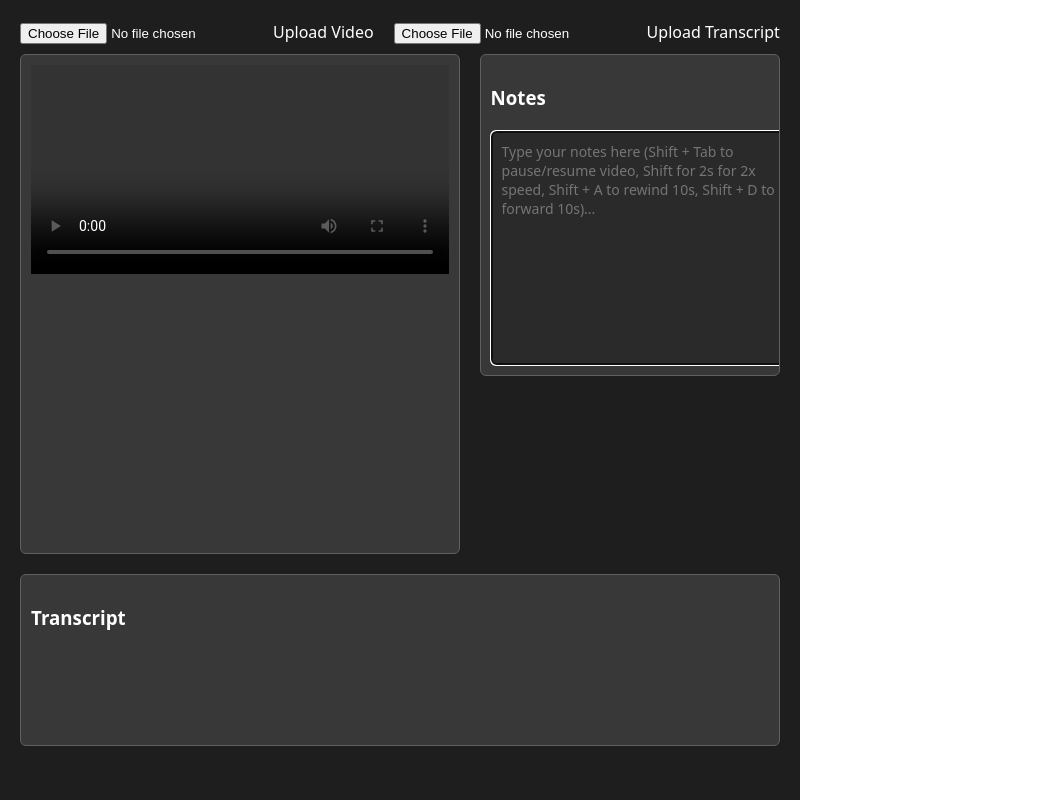
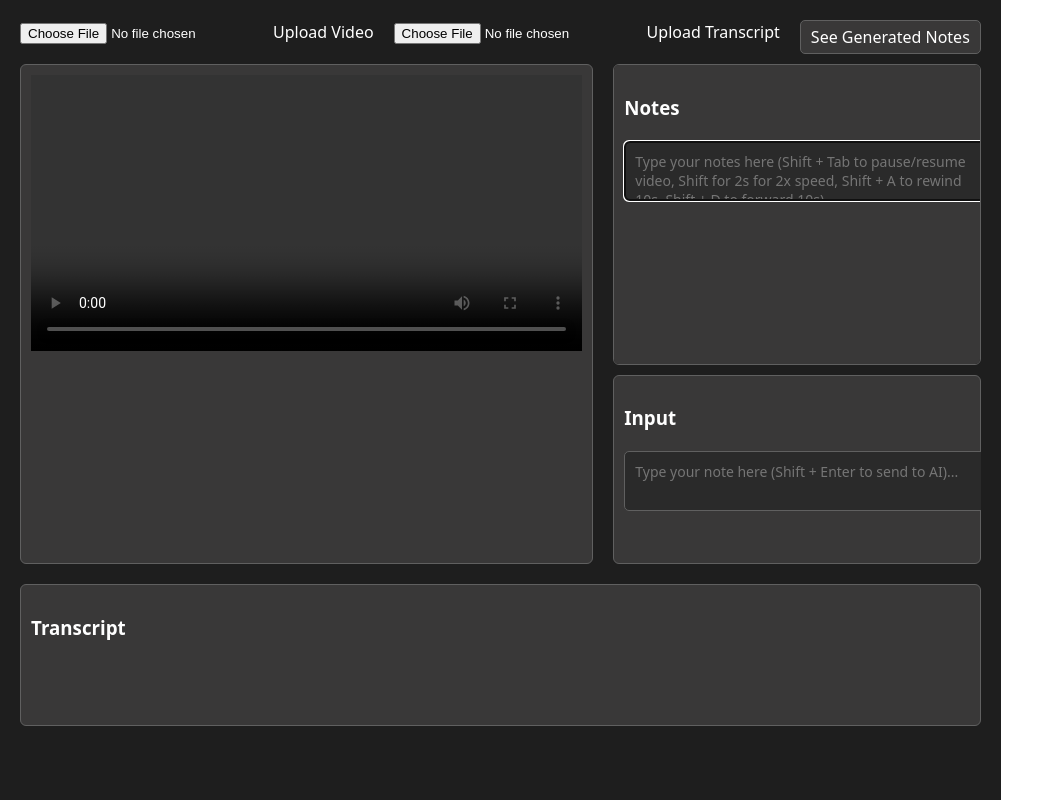
Before and after one commit to Yashh33/tweakscript-frontend, a React (Vite) app: page /tweakscript-nonai in a window 1280 px wide. Shown: the whole page, without its empty margins (0-1044 px from the left). Built offline with nearby package versions, Linux system fonts and the light colour scheme.

Commit message:
added input panel in tweakscript + nonai

```diff
--- a/src/pages/tweakscript-nonai/NonAI.jsx
+++ b/src/pages/tweakscript-nonai/NonAI.jsx
@@ -1,19 +1,27 @@
+// src/pages/tweakscript-nonai/NonAI.jsx
 import React, { useState, useRef, useEffect } from "react";
 import "./nonai.css";
 
+const BASE_URL = import.meta.env.VITE_BACKEND_URL || "http://127.0.0.1:8000";
+
 function NonAI() {
   const [selectedText, setSelectedText] = useState("");
-  const [notes, setNotes] = useState("");
+  const [notes, setNotes] = useState(""); // For Notes panel
+  const [inputNotes, setInputNotes] = useState(""); // For Input panel
   const [transcript, setTranscript] = useState([]);
   const [videoSrc, setVideoSrc] = useState(null);
   const [currentLineIndex, setCurrentLineIndex] = useState(null);
+  const [outputs, setOutputs] = useState([]);
+  const [showPopup, setShowPopup] = useState(false);
 
   const videoRef = useRef();
   const pausedDueToSelection = useRef(false);
   const pausedDueToTyping = useRef(false);
-  const textareaRef = useRef(null);
+  const notesTextareaRef = useRef(null); // Ref for Notes panel
+  const inputTextareaRef = useRef(null); // Ref for Input panel
   const shiftHoldTimer = useRef(null);
   const speedSetByShift = useRef(false);
+  const scrollPosition = useRef(0); // To store and restore scroll position
 
   // 🔁 SPACEBAR TOGGLE SPEED LOGIC + NEW SHORTCUTS
   useEffect(() => {
@@ -39,8 +47,10 @@ function NonAI() {
           }
         }
         // Ensure textarea stays focused
-        if (textareaRef.current) {
-          textareaRef.current.focus();
+        if (notesTextareaRef.current) {
+          notesTextareaRef.current.focus();
+        } else if (inputTextareaRef.current) {
+          inputTextareaRef.current.focus();
         }
       } else if (e.key === "Shift") {
         if (!shiftHeldStart) {
@@ -194,7 +204,7 @@ function NonAI() {
     setVideoSrc(url);
   };
 
-  // Handle note input change to add timestamp for new points
+  // Handle note input change for Notes panel
   const handleNoteChange = (e) => {
     const newValue = e.target.value;
     const cursorPos = e.target.selectionStart;
@@ -213,6 +223,118 @@ function NonAI() {
     } else {
       setNotes(newValue);
     }
+    // Restore scroll position after state update
+    setTimeout(() => window.scrollTo(0, scrollPosition.current), 0);
+  };
+
+  // Handle input change for Input panel
+  const handleInputChange = (e) => {
+    const newValue = e.target.value;
+    const cursorPos = e.target.selectionStart;
+    const currentChar = newValue[cursorPos - 1];
+
+    // Check if starting a new point (first char after \n\n or at start)
+    const isNewPoint =
+      cursorPos === 1 ||
+      (cursorPos >= 2 && newValue.slice(0, cursorPos - 1).endsWith("\n\n"));
+
+    if (isNewPoint && currentChar && videoRef.current) {
+      const timestamp = formatTime(Math.floor(videoRef.current.currentTime));
+      const beforeCursor = newValue.slice(0, cursorPos - 1);
+      const afterCursor = newValue.slice(cursorPos - 1);
+      setInputNotes(`${beforeCursor}[${timestamp}] ${afterCursor}`);
+    } else {
+      setInputNotes(newValue);
+    }
+    // Restore scroll position after state update
+    setTimeout(() => window.scrollTo(0, scrollPosition.current), 0);
+  };
+
+  // Handle Shift + Enter to send input note to LLM
+  const handleInputKeyDown = (e) => {
+    if (e.key === "Enter" && e.shiftKey && inputNotes.trim()) {
+      e.preventDefault();
+      const endTime = videoRef.current ? Math.floor(videoRef.current.currentTime) : 0;
+      const endTimestamp = formatTime(endTime);
+      const fullNote = `${inputNotes}\n[${endTimestamp}]`;
+      sendToLLM(fullNote, endTime);
+      setInputNotes("");
+    }
+  };
+
+  // Parse timestamps from note text
+  const parseTimestampsFromNote = (text) => {
+    const regex = /\[(\d{2}):(\d{2})\]/g;
+    let matches = [];
+    let match;
+    while ((match = regex.exec(text)) !== null) {
+      const min = parseInt(match[1]);
+      const sec = parseInt(match[2]);
+      matches.push(min * 60 + sec);
+    }
+    return matches;
+  };
+
+  // Send note and transcript segment to LLM
+  const sendToLLM = async (fullNote, endTime) => {
+    const timestamps = parseTimestampsFromNote(fullNote);
+    if (timestamps.length === 0) return;
+
+    const startTime = Math.min(...timestamps);
+    const segment = transcript
+      .filter((line) => line.start >= startTime && line.start < endTime)
+      .map((line) => line.text)
+      .join("\n");
+
+    // const llmPrompt = "ewrite the Rnote in a clear, concise manner, identifying common terms from the notes and the context from the transcript to make it professional third-person. Also append the timestamps too.";
+
+    const llmPrompt = "You are a professional note-taking assistant for video calls, specializing in rewriting quick user notes into structured summaries using context from the transcript.\n\nUser Notes: {notes}\n\nTranscript Segment: {transcript}\n\nInstructions:\n- The user has noted important keywords from the video. Use the transcript segment (which includes timestamps) to add relevant context to these keywords.\n- Create a concise headline that summarizes the noted keywords with added context in third-person format.\n- Follow the headline with 1-4 bullet points, each in third-person, with better sentence formation, focusing on the noted keywords and transcript context.\n- Prepend the headline with the starting timestamp from the notes.\n- Prepend each bullet point with a timestamp from the transcript that best matches the content.\n- Stick strictly to the content in the notes and transcript; do not add, remove, or invent information.\n- Output format exactly as follows:\n\nHeadline: [Starting Timestamp] Summary Headline\n\n- [Timestamp] Bullet point 1\n- [Timestamp] Bullet point 2\n...";
+
+    try {
+      const response = await fetch(`${BASE_URL}/transform`, {
+        method: "POST",
+        headers: { "Content-Type": "application/json" },
+        body: JSON.stringify({
+          prompt: llmPrompt,
+          notes: `Notes: ${fullNote}\nTranscript: ${segment}`,
+        }),
+      });
+
+      const data = await response.json();
+      setOutputs((prev) => [...prev, data.transformed_notes || "No response"]);
+    } catch (err) {
+      setOutputs((prev) => [...prev, "Error sending to LLM"]);
+    }
+  };
+
+  // Save and restore scroll position on focus
+  useEffect(() => {
+    const handleFocus = () => {
+      scrollPosition.current = window.scrollY;
+    };
+    const textareas = [notesTextareaRef, inputTextareaRef];
+    textareas.forEach((ref) => {
+      if (ref.current) {
+        ref.current.addEventListener("focus", handleFocus);
+      }
+    });
+    return () => {
+      textareas.forEach((ref) => {
+        if (ref.current) {
+          ref.current.removeEventListener("focus", handleFocus);
+        }
+      });
+    };
+  }, []);
+
+  // Open popup
+  const handleOpenPopup = () => {
+    setShowPopup(true);
+  };
+
+  // Close popup
+  const handleClosePopup = () => {
+    setShowPopup(false);
   };
 
   function formatTime(seconds) {
@@ -236,8 +358,10 @@ function NonAI() {
           <input type="file" accept=".json,.txt" onChange={handleTranscriptUpload} />
           Upload Transcript
         </label>
+        <button onClick={handleOpenPopup}>See Generated Notes</button>
       </div>
 
+      <div className="main-content">
         <div className="top-section">
           <div className="video-panel">
             <video ref={videoRef} controls width="100%">
@@ -246,15 +370,28 @@ function NonAI() {
             </video>
           </div>
 
+          <div className="notes-container">
             <div className="notes-panel">
               <h3>Notes</h3>
               <textarea
-            ref={textareaRef}
+                ref={notesTextareaRef}
                 placeholder="Type your notes here (Shift + Tab to pause/resume video, Shift for 2s for 2x speed, Shift + A to rewind 10s, Shift + D to forward 10s)..."
                 value={notes}
                 onChange={handleNoteChange}
                 autoFocus
               />
+            </div>
+
+            <div className="input-panel">
+              <h3>Input</h3>
+              <textarea
+                ref={inputTextareaRef}
+                placeholder="Type your note here (Shift + Enter to send to AI)..."
+                value={inputNotes}
+                onChange={handleInputChange}
+                onKeyDown={handleInputKeyDown}
+              />
+            </div>
           </div>
         </div>
 
@@ -280,6 +417,21 @@ function NonAI() {
           </div>
         </div>
       </div>
+
+      {showPopup && (
+        <div className="popup-overlay" onClick={handleClosePopup}>
+          <div className="popup-content" onClick={(e) => e.stopPropagation()}>
+            <h3>Generated Notes</h3>
+            <div className="popup-output">
+              {outputs.map((out, idx) => (
+                <p key={idx}>{out}</p>
+              ))}
+            </div>
+            <button onClick={handleClosePopup}>Close</button>
+          </div>
+        </div>
+      )}
+    </div>
   );
 }
 
--- a/src/pages/tweakscript-nonai/nonai.css
+++ b/src/pages/tweakscript-nonai/nonai.css
@@ -15,10 +15,30 @@
   gap: 20px;
 }
 
+.upload-bar button {
+  padding: 5px 10px;
+  background-color: #393838;
+  border: 1px solid #606060;
+  border-radius: 5px;
+  color: white;
+  cursor: pointer;
+}
+
+.upload-bar button:hover {
+  background-color: #4a4a4a;
+}
+
+.main-content {
+  display: flex;
+  flex-direction: column;
+  flex: 1;
+  overflow-y: auto; /* Enable scrolling for the entire content area */
+  max-height: calc(100vh - 60px); /* Adjust based on upload-bar height */
+}
+
 .top-section {
   display: flex;
   gap: 20px;
-  flex: 1;
   min-height: 400px;
   max-height: 500px;
   margin-bottom: 20px;
@@ -32,21 +52,27 @@
   padding: 10px;
 }
 
+.notes-container {
+  flex: 4;
+  display: flex;
+  flex-direction: column;
+  gap: 10px;
+}
+
 .notes-panel {
-  flex: 4;
   background-color: #393838;
   border: 1px solid #606060;
   border-radius: 6px;
   padding: 10px;
   display: flex;
   flex-direction: column;
-  overflow: hidden;
+  flex: 5; /* 2/5 of notes-container */
 }
 
 .notes-panel textarea {
   width: 100%;
-  height: 100%;
-  resize: none;
+  max-height: 200px; /* Fixed max height to prevent auto-scroll */
+  resize: vertical; /* Allow vertical resizing if needed */
   padding: 10px;
   border-radius: 5px;
   border: 1px solid #606060;
@@ -54,6 +80,31 @@
   color: white;
   font-family: inherit;
   font-size: 14px;
+  overflow-y: auto; /* Enable internal scrolling */
+}
+
+.input-panel {
+  background-color: #393838;
+  border: 1px solid #606060;
+  border-radius: 6px;
+  padding: 10px;
+  display: flex;
+  flex-direction: column;
+  flex: 3; /* 3/5 of notes-container */
+}
+
+.input-panel textarea {
+  width: 100%;
+  max-height: 200px; /* Fixed max height to prevent auto-scroll */
+  resize: vertical; /* Allow vertical resizing if needed */
+  padding: 10px;
+  border-radius: 5px;
+  border: 1px solid #606060;
+  background: #2a2a2a;
+  color: white;
+  font-family: inherit;
+  font-size: 14px;
+  overflow-y: auto; /* Enable internal scrolling */
 }
 
 .transcript-panel {
@@ -62,7 +113,7 @@
   border-radius: 6px;
   padding: 10px;
   overflow-y: auto;
-  max-height: 150px;
+  max-height: 120px;
 }
 
 .transcript-text {
@@ -84,3 +135,46 @@
   font-weight: bold;
   margin-right: 5px;
 }
+
+.popup-overlay {
+  position: fixed;
+  top: 0;
+  left: 0;
+  right: 0;
+  bottom: 0;
+  background-color: rgba(0, 0, 0, 0.5);
+  display: flex;
+  justify-content: center;
+  align-items: center;
+  z-index: 1000;
+}
+
+.popup-content {
+  background-color: #393838;
+  border: 1px solid #606060;
+  border-radius: 6px;
+  padding: 20px;
+  width: 1300px;
+  max-height: 800px;
+  overflow-y: auto;
+  color: white;
+  position: relative;
+}
+
+.popup-output p {
+  margin-bottom: 6px;
+}
+
+.popup-content button {
+  padding: 5px 10px;
+  background-color: #4a4a4a;
+  border: 1px solid #606060;
+  border-radius: 5px;
+  color: white;
+  cursor: pointer;
+  margin-top: 10px;
+}
+
+.popup-content button:hover {
+  background-color: #5a5a5a;
+}
```
Lines whose indentation alone changed are shown as unchanged.
